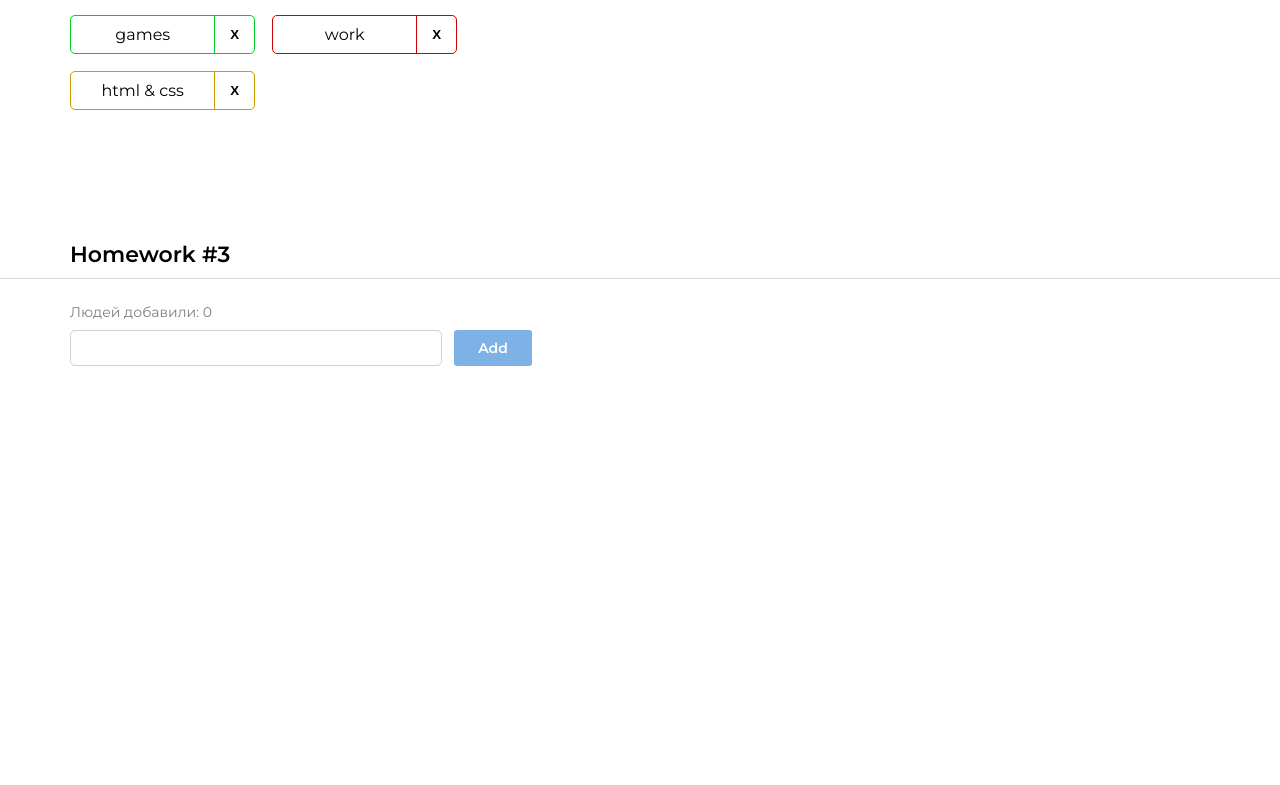
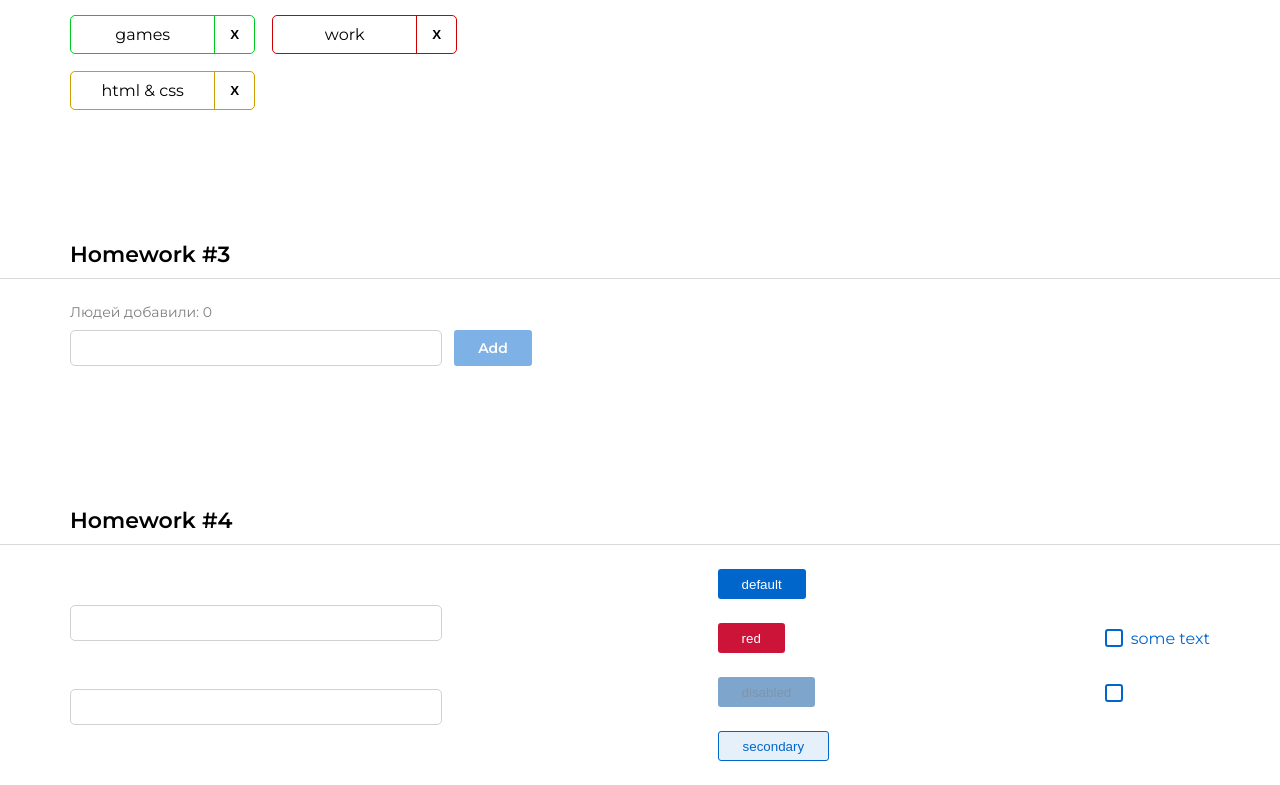
Before and after one commit to TatyanaNem/hws2, a React (Create React App) app: page /#/junior in a window 1280 px wide. Shown: the part 809-1594 px from the top of the page. Before the commit the page ends 1209 px from the top, so only its background shows below. Built offline with nearby package versions, Linux system fonts and the light colour scheme.

Commit message:
homework-4 done

```diff
--- a/src/s1-main/App.tsx
+++ b/src/s1-main/App.tsx
@@ -3,6 +3,7 @@
 import HW1 from '../s2-homeworks/hw01/HW1'
 import HW2 from '../s2-homeworks/hw02/HW2';
 import HW3 from '../s2-homeworks/hw03/HW3';
+import HW4 from '../s2-homeworks/hw04/HW4';
 
 function App() {
     return (
@@ -11,7 +12,7 @@
             {/*раскомментировать по ходу выполнения*/}
             <HW2/>
             <HW3/>
-            {/*<HW4/>*/}
+            <HW4/>
 
             {/*при выполнении дз 5 и более - закомментировать здесь дз 1-4, так как они есть внутри дз 5*/}
             {/*<HW5/>*/}
--- a/src/s2-homeworks/hw04/Stand.tsx
+++ b/src/s2-homeworks/hw04/Stand.tsx
@@ -18,7 +18,17 @@
                     <SuperInputText
                         id={'hw4-super-input-like-old'}
                         value={stateForAllInputs}
+                        error={error}
+                        onChangeText={setValue}
                         onChange={(e) => setValue(e.currentTarget.value)}
+                        onEnter={() => {
+                            setError(
+                                stateForAllInputs.trim()
+                                    ? ''
+                                    : 'Error'
+                            )
+                            setValue('')
+                        }}
                     />
                 </div>
                 {/*инпут с ошибкой:*/}
--- a/src/s2-homeworks/hw04/common/c1-SuperInputText/SuperInputText.module.css
+++ b/src/s2-homeworks/hw04/common/c1-SuperInputText/SuperInputText.module.css
@@ -1,20 +1,41 @@
 .input:focus {
+    padding: 5px;
 }
 
 .input {
+    padding: 5px;
+    width: 372px;
+    height: 36px;
+    border: 1px solid #d1d1d1;
+    border-radius: 5px;
 }
 
 .inputWrapper {
+    display: flex;
+    flex-direction: column-reverse;
 }
 
 .superInput {
 }
 
 .errorInput {
+    padding: 5px;
+    width: 372px;
+    height: 36px;
+    border: 1px solid #CC1439;
+    border-radius: 5px;
+
 }
 
 .errorInput:focus {
+    outline: none;
+    padding: 5px;
 }
 
 .error {
+    font-style: normal;
+    font-weight: 400;
+    font-size: 14px;
+    line-height: 17px;
+    color: #CC1439;
 }
--- a/src/s2-homeworks/hw04/common/c1-SuperInputText/SuperInputText.tsx
+++ b/src/s2-homeworks/hw04/common/c1-SuperInputText/SuperInputText.tsx
@@ -68,7 +68,7 @@
                 id={id ? id + '-span' : undefined}
                 className={finalSpanClassName}
             >
-                {error}
+                {error }
             </span>
         </div>
     )
--- a/src/s2-homeworks/hw04/common/c2-SuperButton/SuperButton.module.css
+++ b/src/s2-homeworks/hw04/common/c2-SuperButton/SuperButton.module.css
@@ -1,22 +1,43 @@
 .button {
+    min-height: 30px;
+    width: auto;
+    padding: 5px 24px;
+    border: none;
+    border-radius: 3px;
+    cursor: pointer;
+    background-color: #0066CC;
+    color: #ffffff;
 }
 
 .disabled {
+    background-color: #004D99;
+    opacity: 0.5;
+    color: #002E5C;
+    cursor: default;
 }
 
 .secondary {
+    background-color: #E5F0FA;
+    border: 1px solid #0066CC;
+    border-radius: 3px;
+    color: #0066CC;
 }
 
 .default {
+
 }
 
 .red {
+    background-color: #CC1439;
 }
 
 .default:hover {
+    color: #ffffff;
+    background-color: #0080FF;
 }
 
 .red:hover {
+    background-color: #FF1A47;
 }
 
 .secondary:hover {
@@ -24,13 +45,17 @@
 
 
 .default:active {
+    background-color: #0059B3;
 }
 
 .secondary:active {
 }
 
 .red:active {
+    background-color: #B31232;
 }
 
 .button:disabled {
+    background-color: #004D99;
+    color: #002E5C;
 }
--- a/src/s2-homeworks/hw04/common/c2-SuperButton/SuperButton.tsx
+++ b/src/s2-homeworks/hw04/common/c2-SuperButton/SuperButton.tsx
@@ -18,11 +18,9 @@
     }
 ) => {
     const finalClassName = s.button
-        // + (disabled
-        //         ? ...
-        //         : xType === 'red'
-        //             ? ...
-        + (className ? ' ' + className : '') // задачка на смешивание классов
+        + (disabled ? ' ' + s.disabled : '')
+        + (xType === 'red' ? ' ' + s.red : ' ' + s.default)
+        + (xType === 'secondary' ? ' ' + s.secondary : ' ' + s.default)// задачка на смешивание классов
 
     return (
         <button
--- a/src/s2-homeworks/hw04/common/c3-SuperCheckbox/SuperCheckbox.tsx
+++ b/src/s2-homeworks/hw04/common/c3-SuperCheckbox/SuperCheckbox.tsx
@@ -27,8 +27,7 @@
     }
 ) => {
     const onChangeCallback = (e: ChangeEvent<HTMLInputElement>) => {
-        // задачка на написание онченджа
-
+        onChangeChecked?.(e.currentTarget.checked)
     }
 
     const finalInputClassName = s.checkbox
```
